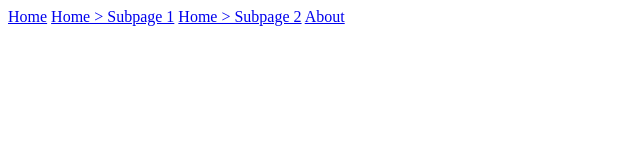
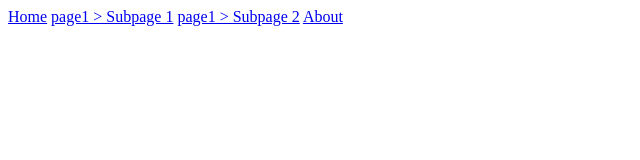
Before and after one commit to venky2211n/sap, a plain HTML site: page index.html in a window 1280 px wide. Shown: the full height of the page, 0-640 px from the left. Drawn offline with Linux system fonts and the light colour scheme; no server answers.

Commit message:
Update index.html

```diff
--- a/index.html
+++ b/index.html
@@ -12,8 +12,8 @@
 <body>
     <nav>
         <a href="?page=home">Home</a>
-        <a href="?page=home&subpage=subpage1">Home > Subpage 1</a>
-        <a href="?page=home&subpage=subpage2">Home > Subpage 2</a>
+        <a href="?page=page1&subpage=subpage1">page1 > Subpage 1</a>
+        <a href="?page=page1&subpage=subpage2">page1 > Subpage 2</a>
         <a href="?page=about">About</a>
     </nav>
 
```
